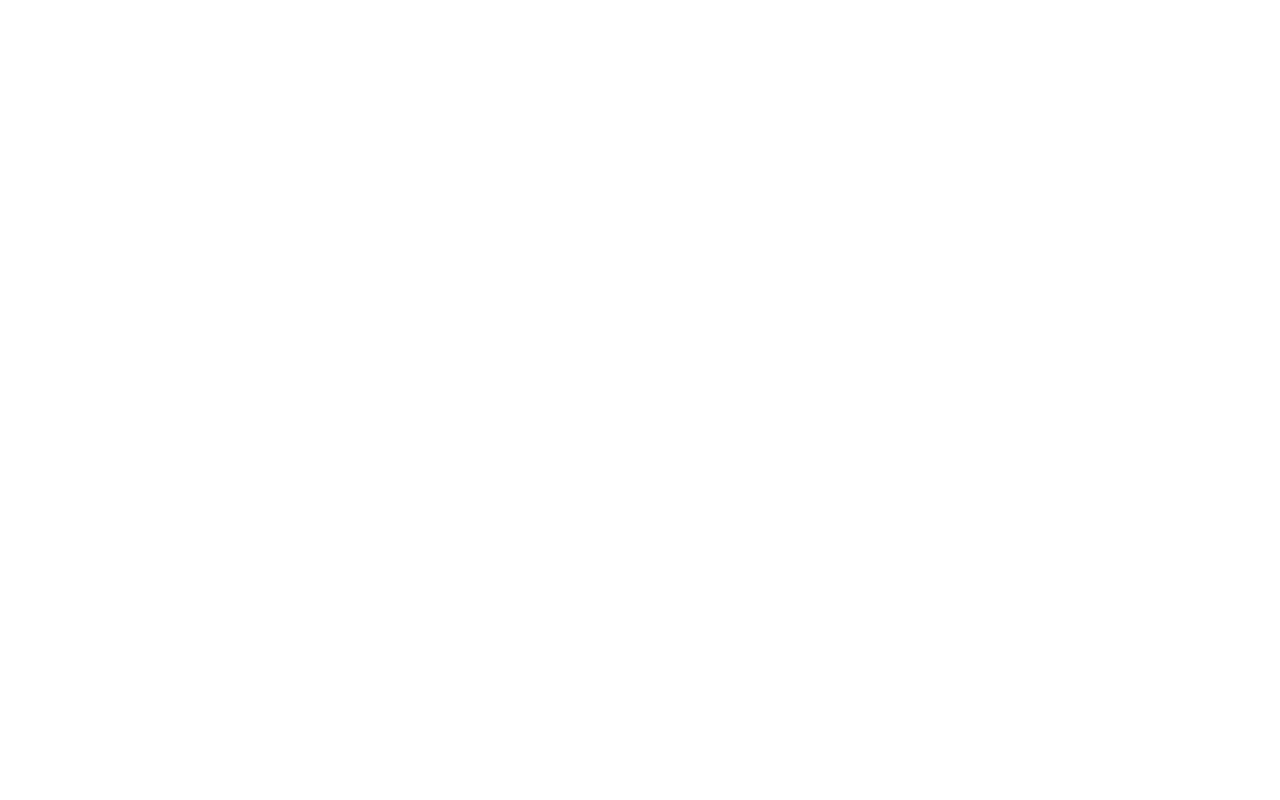
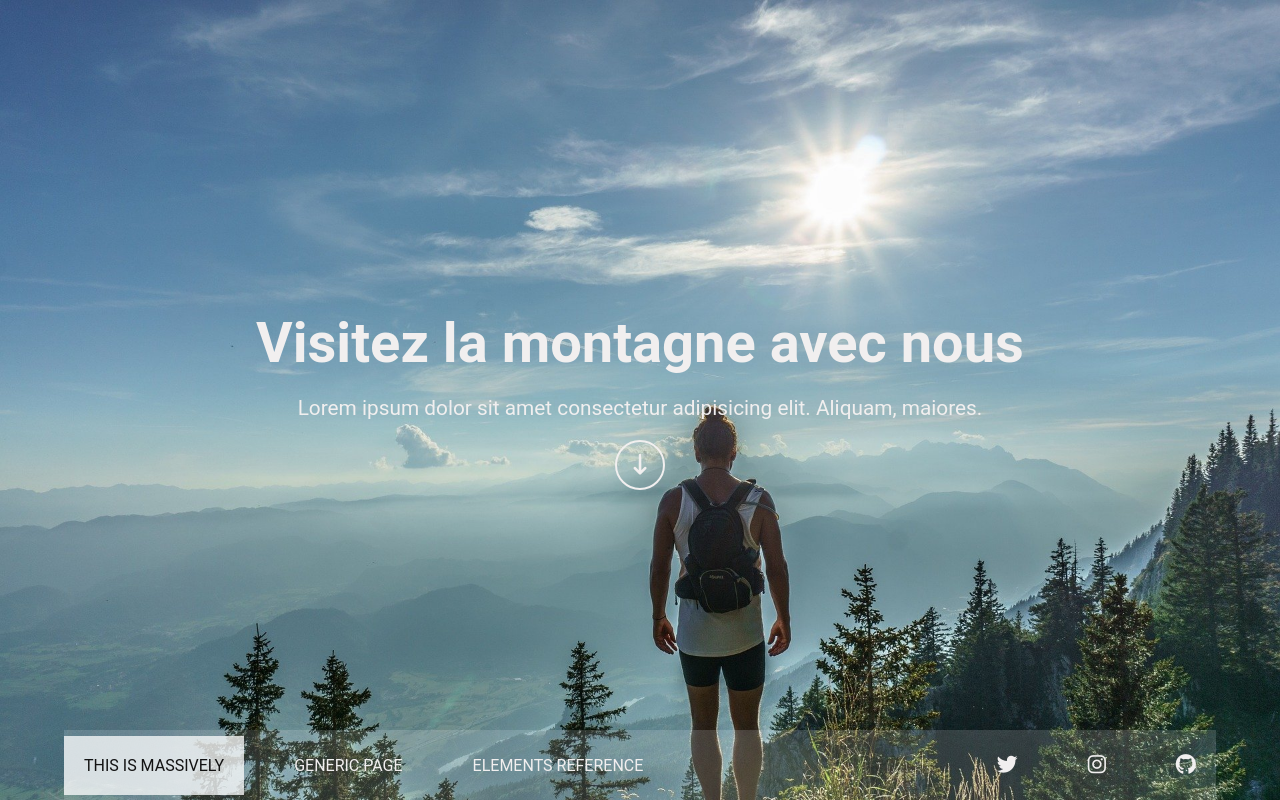
Before and after one commit to rcolson243/MontagneSass, a plain HTML site: page index.html in a window 1280 px wide. Drawn offline with nearby package versions, Linux system fonts and the light colour scheme; files that its build step writes are made by us from their sources.

Commit message:
fin de la partie header et la navbar desktop

```diff
--- a/assets/styles/_header.scss
+++ b/assets/styles/_header.scss
@@ -0,0 +1,93 @@
+.header-page {
+    height: 100%;
+    text-align: center;
+    @include center_x_y;
+    flex-direction: column;
+    position: relative;
+
+    h1 {
+        font-size: 3.5rem;
+        color: $coleur_un;
+        margin-bottom: 20px;
+        animation: zoom infinite;
+    }
+
+    p {
+        font-size: 1.3rem;
+        color: $coleur_un;
+        margin-bottom: 20px;
+    }
+
+    .icon-voir-plus {
+        a {
+            color: $coleur_un;
+            cursor: pointer;
+            font-size: 1.3rem;
+            @include cercle;
+            @include center_x_y;
+            width: 50px;
+            height: 50px;
+        }
+    }
+
+    // la navbar
+    .navbar-page {
+        @include center_x_y;
+        justify-content: space-between;
+        width: 90%;
+        background-color: rgba(240, 248, 255, 0.158);
+        position: absolute;
+        bottom: 0;
+        height: 70px;
+
+        a {
+            color: $coleur_un;
+            text-transform: uppercase;
+            font-size: 1.3rem;
+        }
+        .nav-item-group,
+        .nav-media-social {
+            display: flex;
+        }
+
+        .nav-item-group li {
+            margin-right: 30px;
+            padding: 20px;
+
+            a {
+                font-size: 1rem;
+            }
+
+            &:last-child {
+                margin-right: 0;
+            }
+            &:first-child {
+                background: rgba(255, 255, 255, 0.746);
+                a {
+                    color: $coleur_deux
+                }
+            }
+
+            &:hover {
+                background-color: rgba(255, 255, 255, 0.746);
+                color: $coleur_deux;
+                a {
+                    color: $coleur_deux
+                }
+            }
+
+        }
+
+        .nav-media-social li {
+            margin-right: 30px;
+            padding: 20px;
+            &:last-child {
+                margin-right: 0;
+            }
+        }
+
+    }
+
+    // responsive
+
+}
--- a/assets/styles/_setting.scss
+++ b/assets/styles/_setting.scss
@@ -1,7 +1,51 @@
 // Setting regroupe tous les reglages generaux de l'application (couleurs, font, etc...)
 
+// les variables
+$coleur_un  : rgb(241, 239, 239);
+$coleur_deux: rgb(19, 19, 19);
+$coleur_trois: rgba(68, 68, 68, 0.889);
+
+// les code global
 * {
     margin: 0;
     padding: 0;
     box-sizing: border-box;
 }
+
+body {
+    font-family: 'Roboto', sans-serif;
+    font-size: 16px;
+    color: #333;
+    background-color: #fff;
+    background-image: url(../img/bg.jpg);
+    background-size: cover;
+    background-repeat: no-repeat;
+    height: 100vh;
+}
+
+ul {
+    list-style: none;
+}
+
+a {
+    text-decoration: none;
+}
+
+@mixin  center_x_y  {
+    display: flex;
+    justify-content: center;
+    align-items: center;
+}
+
+@mixin border_radius {
+    border-radius: 5px;
+}
+
+@mixin margin_center {
+    margin: 0 auto;
+}
+
+@mixin cercle {
+    border-radius: 50%;
+    border: 2px solid $coleur_un;
+}
--- a/assets/styles/style.scss
+++ b/assets/styles/style.scss
@@ -1 +1,10 @@
 // les role de style.scss est de ressembler tous les fichiers sass
+
+// Setting regroupe tous les reglages generaux de l'application (couleurs, variables, etc...)
+@import "./setting";
+
+@import "./header";
+
+@import "./main";
+
+@import "./footer";
--- a/index.html
+++ b/index.html
@@ -7,9 +7,40 @@
     <title>Montagne Sass</title>
     <!-- le chemin pour le style css  -->
     <link rel="stylesheet" href="./assets/styles/style.css">
+    <!-- le cdn pour les icons -->
+    <link rel="stylesheet" href="https://cdnjs.cloudflare.com/ajax/libs/font-awesome/6.1.1/css/all.min.css" integrity="sha512-KfkfwYDsLkIlwQp6LFnl8zNdLGxu9YAA1QvwINks4PhcElQSvqcyVLLD9aMhXd13uQjoXtEKNosOWaZqXgel0g==" crossorigin="anonymous" referrerpolicy="no-referrer" />
 
 </head>
 <body>
+    <header class="header-page">
+        <h1>Visitez la montagne avec nous</h1>
+        <p>Lorem ipsum dolor sit amet consectetur adipisicing elit. Aliquam, maiores.
 
+        </p>
+        <div class="icon-voir-plus">
+            <a href="">
+                <i class="fa-solid fa-arrow-down-long"></i>
+            </a>
+        </div>
+        <nav class="navbar-page">
+            <ul class="nav-item-group">
+                <li><a href="index.html">this is massively</a></li>
+                <li><a href="index.html">generic page</a></li>
+                <li><a href="index.html">elements reference</a></li>
+            </ul>
+
+            <ul class="nav-media-social">
+                <li>
+                    <a href="https://twitter.com/"><i class="fa-brands fa-twitter"></i></a>
+                </li>
+                <li>
+                    <a href="https://www.instagram.com/rcolson40/"><i class="fa-brands fa-instagram"></i></a>
+                </li>
+                <li>
+                    <a href="https://github.com/rcolson243"><i class="fa-brands fa-github"></i></a>
+                </li>
+            </ul>
+        </nav>
+    </header>
 </body>
 </html>
```
Also changed, not shown: assets/styles/style.css (added), 1 other file.
